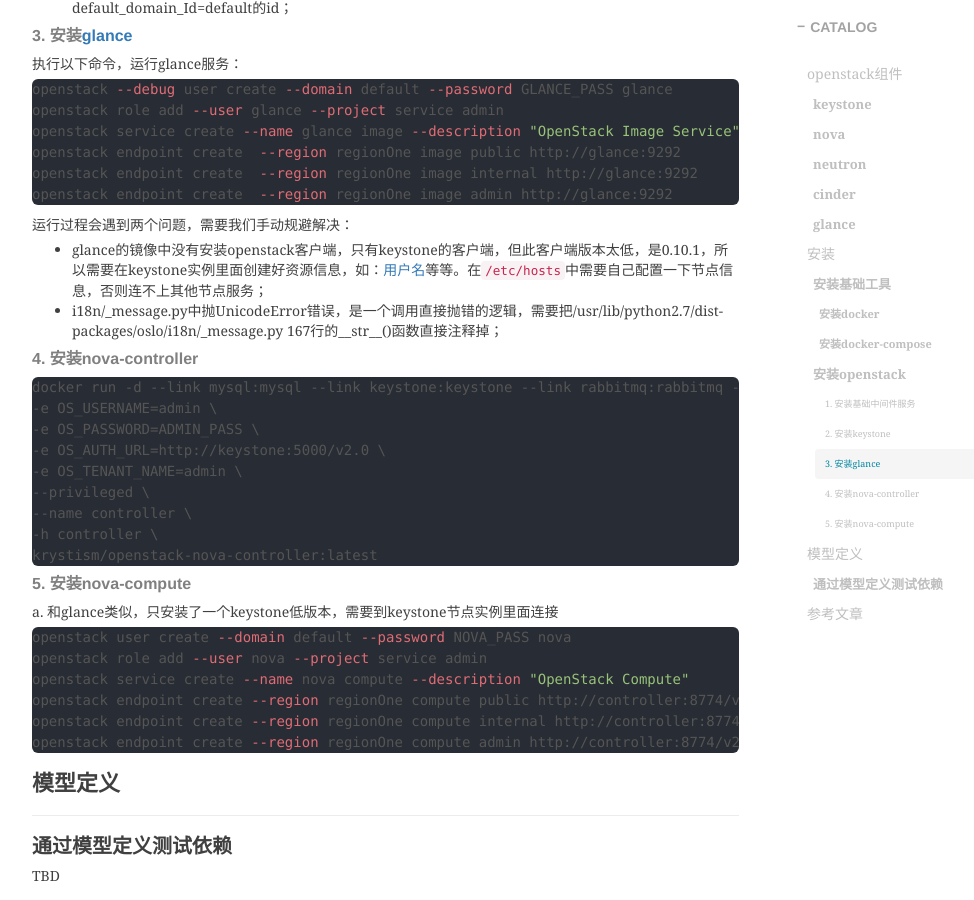
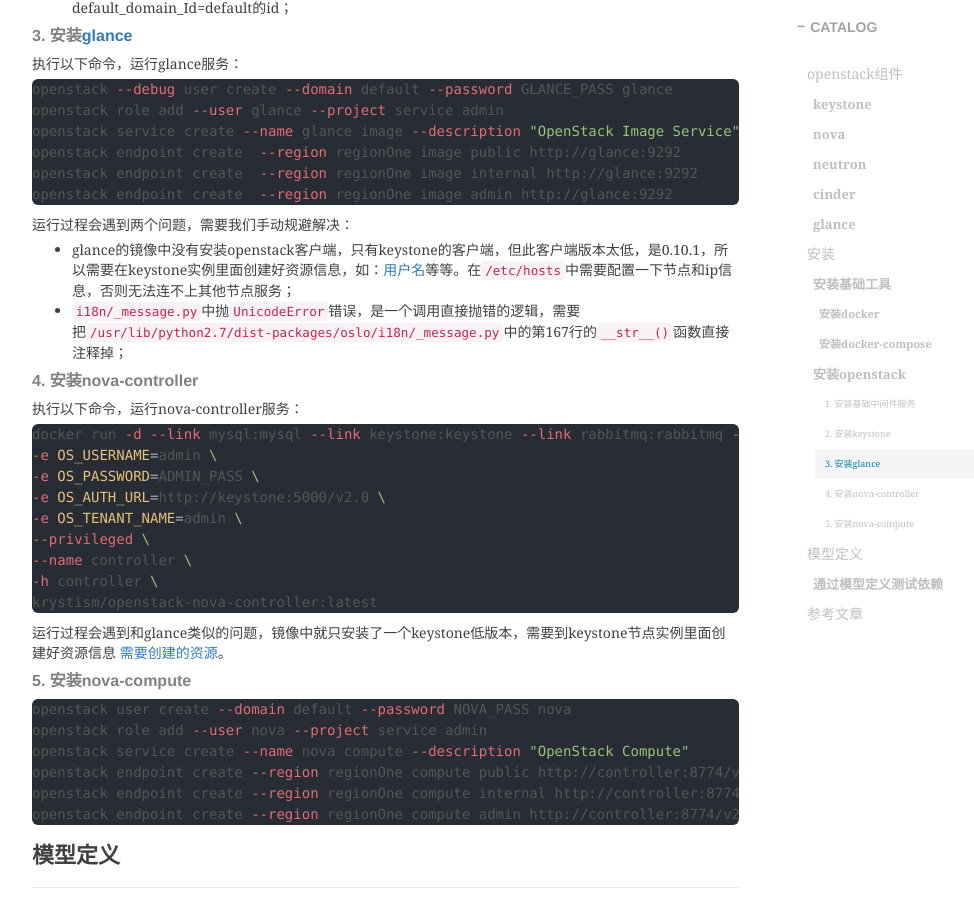
Before and after one commit to shihai1991/shihai1991.github.io, a Jekyll site: the page built from _posts/2024-01-15-在docker上运行nova-compute.md, in a window 1280 px wide and 900 px high, scrolled down 2349 px. Shown: the whole window, without its empty margins (233-1207 px from the left). Built offline with Jekyll 4.4.1, drawn with Linux system fonts in a browser that asks for light colours; nearby versions of some CDN libraries; comment, search, counter and statistics services are not loaded.

Commit message:
Update 2024-01-15-在docker上运行nova-compute.md

````diff
--- a/_posts/2024-01-15-在docker上运行nova-compute.md
+++ b/_posts/2024-01-15-在docker上运行nova-compute.md
@@ -70,11 +70,12 @@
 openstack endpoint create  --region regionOne image admin http://glance:9292
 ```
 运行过程会遇到两个问题，需要我们手动规避解决：
-- glance的镜像中没有安装openstack客户端，只有keystone的客户端，但此客户端版本太低，是0.10.1，所以需要在keystone实例里面创建好资源信息，如：[用户名](https://github.com/int32bit/docker-glance/blob/master/bootstrap.sh#L17)等等。在`/etc/hosts`中需要自己配置一下节点信息，否则连不上其他节点服务；
-- i18n/_message.py中抛UnicodeError错误，是一个调用直接抛错的逻辑，需要把/usr/lib/python2.7/dist-packages/oslo/i18n/_message.py 167行的__str__()函数直接注释掉；
+- glance的镜像中没有安装openstack客户端，只有keystone的客户端，但此客户端版本太低，是0.10.1，所以需要在keystone实例里面创建好资源信息，如：[用户名](https://github.com/int32bit/docker-glance/blob/master/bootstrap.sh#L17)等等。在`/etc/hosts`中需要配置一下节点和ip信息，否则无法连不上其他节点服务；
+- `i18n/_message.py`中抛`UnicodeError`错误，是一个调用直接抛错的逻辑，需要把`/usr/lib/python2.7/dist-packages/oslo/i18n/_message.py`中的第167行的`__str__()`函数直接注释掉；
 
 #### 4. 安装nova-controller
-```
+执行以下命令，运行nova-controller服务：
+```shell
 docker run -d --link mysql:mysql --link keystone:keystone --link rabbitmq:rabbitmq --link glance:glance \
 -e OS_USERNAME=admin \
 -e OS_PASSWORD=ADMIN_PASS \
@@ -85,8 +86,10 @@
 -h controller \
 krystism/openstack-nova-controller:latest
 ```
+运行过程会遇到和glance类似的问题，镜像中就只安装了一个keystone低版本，需要到keystone节点实例里面创建好资源信息 [需要创建的资源](https://github.com/int32bit/docker-nova-controller/blob/master/bootstrap.sh#L18)。
+
 #### 5. 安装nova-compute
-a. 和glance类似，只安装了一个keystone低版本，需要到keystone节点实例里面连接
+
 ```shell
 openstack user create --domain default --password NOVA_PASS nova
 openstack role add --user nova --project service admin
````
